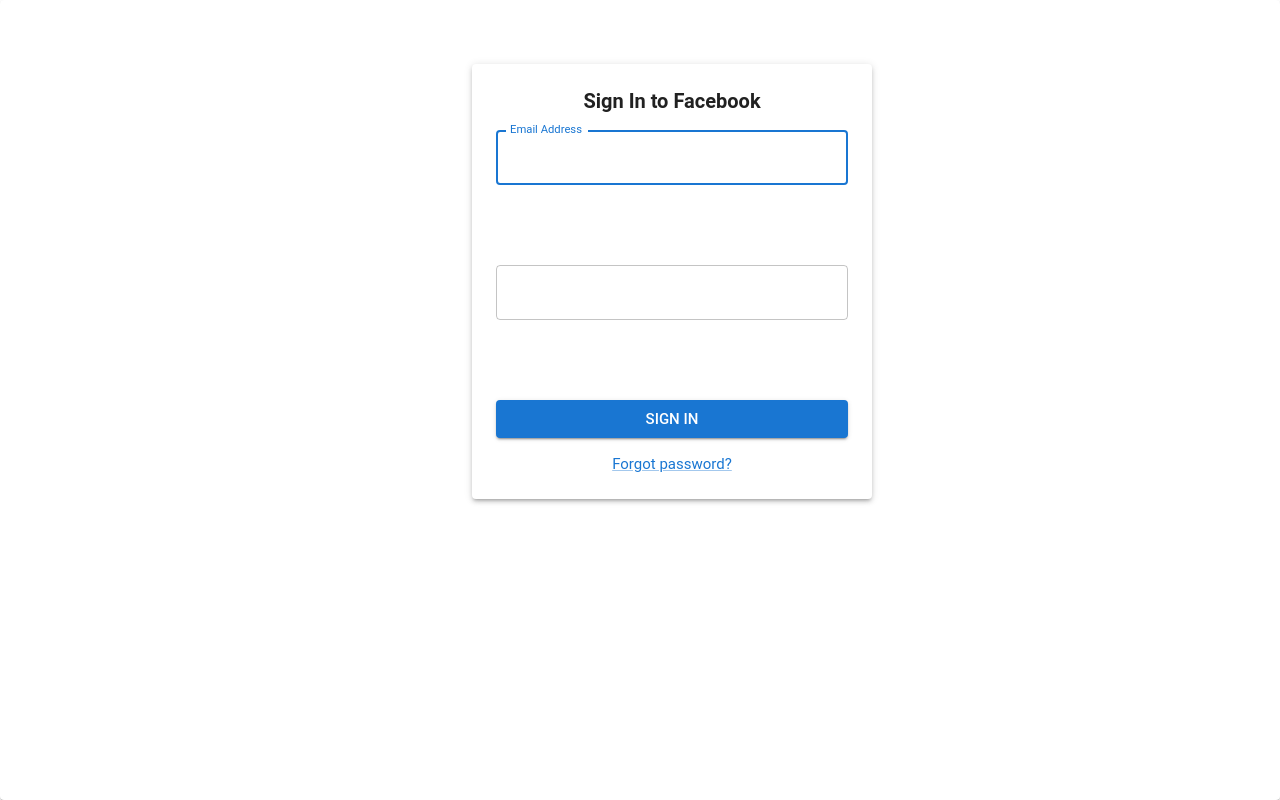
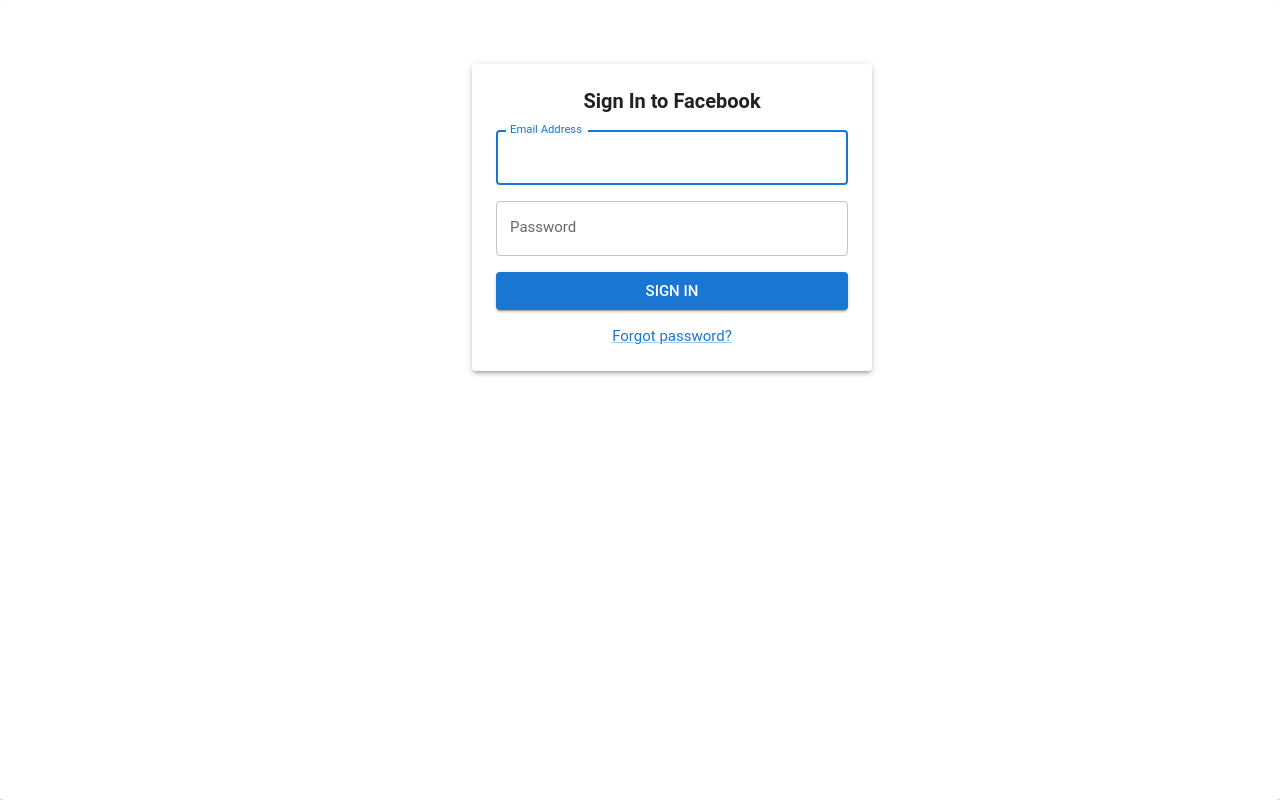
Before and after one commit to zgaya-hub/dashboard, a React (Vite) app: page /sign-in/ in a window 1280 px wide. Built offline with nearby package versions, Linux system fonts and the light colour scheme.

Commit message:
feat: resolved conflicts

```diff
--- a/package.json
+++ b/package.json
@@ -18,7 +18,7 @@
     "@mui/material": "^5.15.1",
     "@mui/x-date-pickers": "^6.18.5",
     "@tanstack/react-query": "^5.14.2",
-    "@tanstack/react-query-devtools": "^5.14.2",
+    "@tanstack/react-query-devtools": "^5.14.5",
     "date-fns": "^2.30.0",
     "formik": "^2.4.5",
     "framer-motion": "^10.16.16",
@@ -36,7 +36,7 @@
     "react-material-ui-carousel": "^3.4.2",
     "react-pro-sidebar": "1.1.0-alpha.1",
     "react-resizable": "^3.0.5",
-    "react-router-dom": "^6.21.0",
+    "react-router-dom": "^6.21.1",
     "react-swipeable-views": "^0.14.0",
     "react-youtube": "^10.1.0",
     "yup": "^1.3.3"
--- a/src/feature/SignIn/components/SignInForm.tsx
+++ b/src/feature/SignIn/components/SignInForm.tsx
@@ -1,4 +1,3 @@
-import React, { CSSProperties } from "react";
 import { CssBaseline, Stack, Paper, Typography, Link } from "@mui/material";
 import Button from "@/components/Button";
 import { Form, TextField } from "@/components/Form";
@@ -12,9 +11,10 @@
 }
 interface SignInFormProps {
   onSubmit: (formData: SignInFormFieldType) => void;
+  isLoading: boolean;
 }
 
-const SignInForm: React.FC<SignInFormProps> = ({ onSubmit }) => {
+export default function SignInForm({ onSubmit, isLoading }: SignInFormProps) {
   const {
     formState: { errors },
     handleSubmit,
@@ -33,10 +33,10 @@
       <Typography variant="h5" align="center" mb={2}>
         Sign In to Facebook
       </Typography>
-      <Form onSubmit={handleSubmit(handleOnSubmit)} rowGap={10}>
+      <Form onSubmit={handleSubmit(handleOnSubmit)} rowGap={2}>
         <TextField register={register} name="email" label="Email Address" error={!!errors.password} helperText={errors.email?.message} autoFocus />
-        <TextField register={register} name="password" type="password" error={!!errors.password} helperText={errors.password?.message} />
-        <Button type="submit" variant="contained" fullWidth>
+        <TextField register={register} name="password" label="Password" type="password" error={!!errors.password} helperText={errors.password?.message} />
+        <Button loading={isLoading} type="submit" variant="contained" fullWidth>
           Sign In
         </Button>
       </Form>
@@ -47,9 +47,7 @@
       </Typography>
     </Stack>
   );
-};
-
-export default SignInForm;
+}
 
 const validationSchema = yup.object().shape({
   email: yup.string().required("Email is required"),
--- a/src/feature/SignIn/screens/SignInInputScreen.tsx
+++ b/src/feature/SignIn/screens/SignInInputScreen.tsx
@@ -6,7 +6,7 @@
 
 export default function SignInInputScreen() {
   const { handleOnAuthenticate } = useAuthContext();
-  const { mutateAsync: managerLoginMutateAsync } = useManagerSignIn();
+  const { mutateAsync: managerLoginMutateAsync, isLoa } = useManagerSignIn();
 
   const handleOnSignIn = async (formData: ManagerSignInInput) => {
     const result = await managerLoginMutateAsync(formData);
@@ -17,7 +17,7 @@
 
   return (
     <Page>
-      <SignInForm onSubmit={handleOnSignIn} />
+      <SignInForm onSubmit={handleOnSignIn} isLoading={false} />
     </Page>
   );
 }
```
Also changed, not shown: 1 other file (tests, documents, lock files or other folders).
